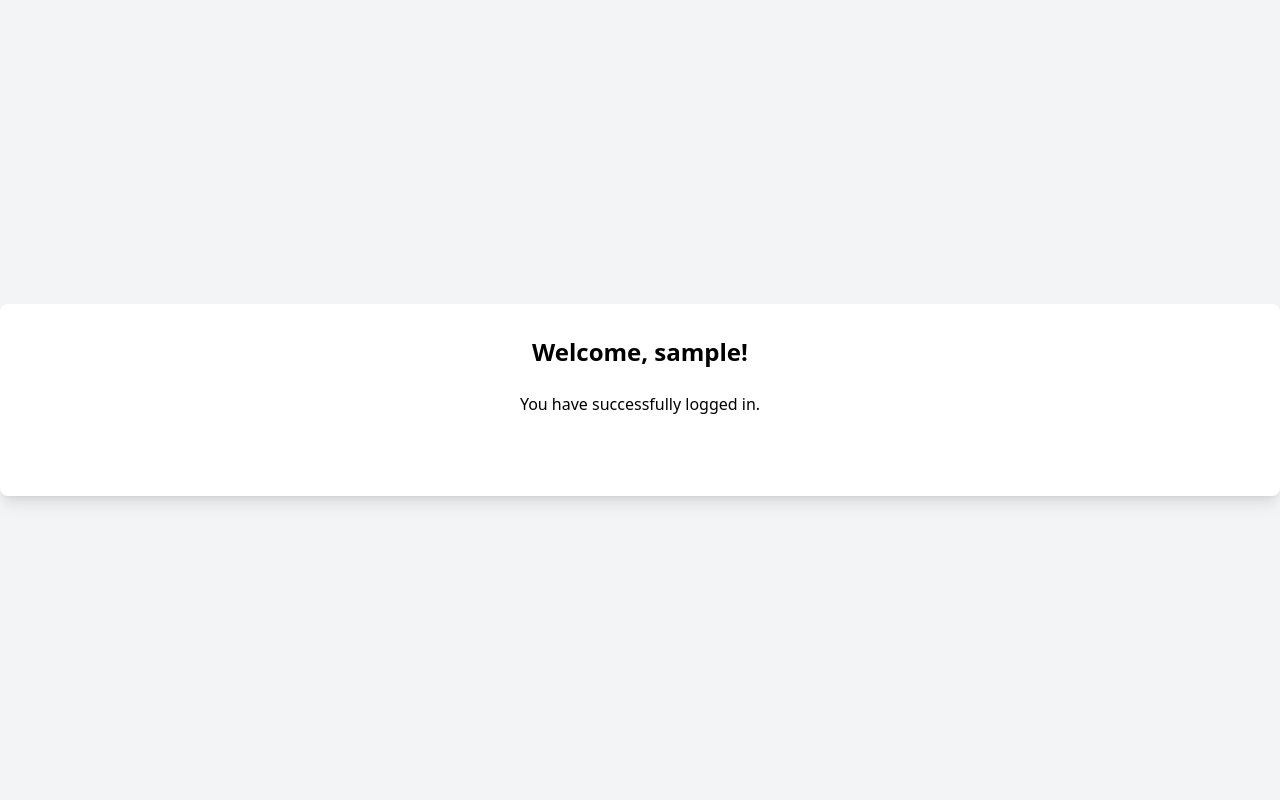
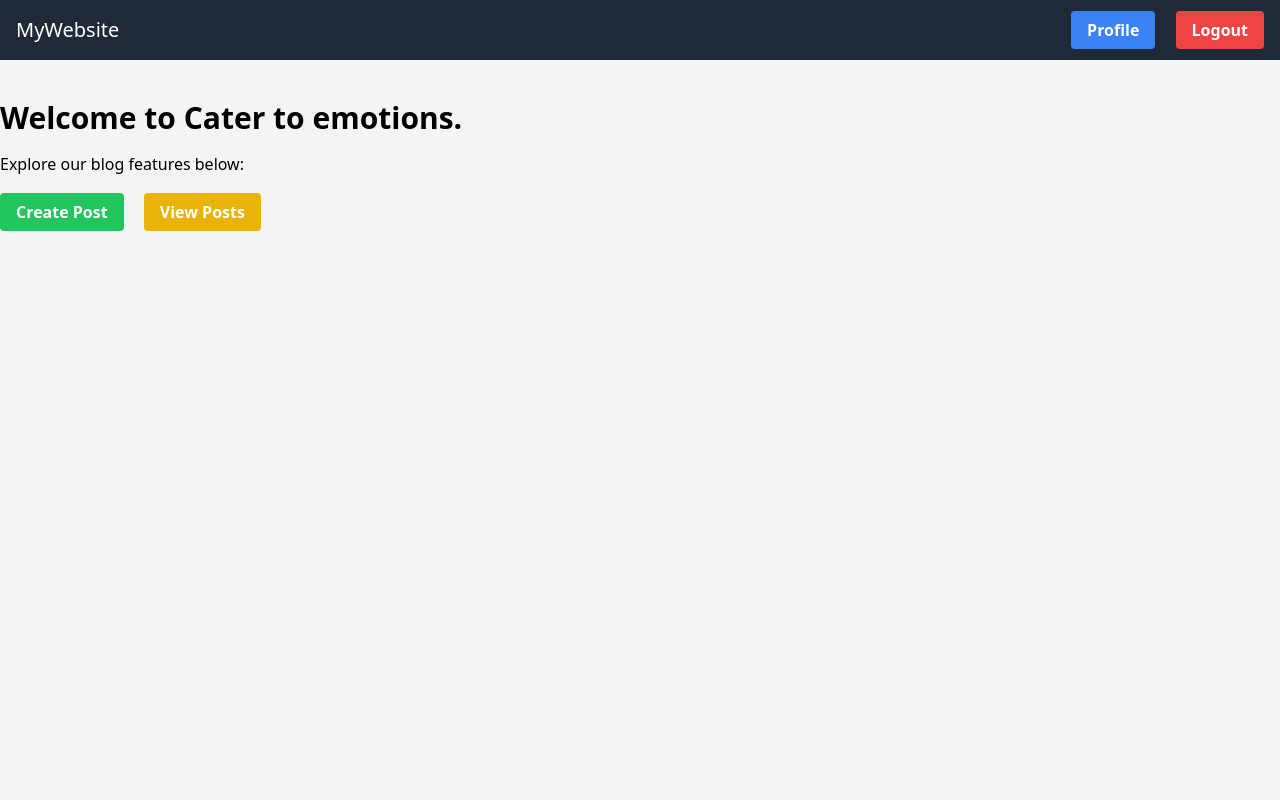
Before and after one commit to dilnadileep/Simple-Blog-application, a Django app: page /home/ in a window 1280 px wide. Run offline with Django 5.2, Linux system fonts and the light colour scheme; the visitor is signed in with stand-in values (Sample User, id 1); some libraries are stand-ins or nearby versions.

Commit message:
profile and blog done

```diff
--- a/simpleblog/app/models.py
+++ b/simpleblog/app/models.py
@@ -1,6 +1,10 @@
 from django.db import models
 from django.contrib.auth.models import AbstractBaseUser, BaseUserManager, PermissionsMixin
 from django.utils.translation import gettext_lazy as _
+from django.contrib.auth.models import User
+from ckeditor.fields import RichTextField
+from django.conf import settings
+
 
 # Custom user manager
 class CustomUserManager(BaseUserManager):
@@ -39,3 +43,16 @@ class CustomUser(AbstractBaseUser, PermissionsMixin):
 
     def __str__(self):
         return self.email
+
+
+
+
+class BlogPost(models.Model):
+    title = models.CharField(max_length=200)
+    content = models.TextField()
+    author = models.ForeignKey(settings.AUTH_USER_MODEL, on_delete=models.CASCADE)
+    created_at = models.DateTimeField(auto_now_add=True)
+    updated_at = models.DateTimeField(auto_now=True)
+
+    def __str__(self):
+        return self.title
--- a/simpleblog/app/templates/home.html
+++ b/simpleblog/app/templates/home.html
@@ -6,19 +6,26 @@
     <meta charset="UTF-8">
     <meta name="viewport" content="width=device-width, initial-scale=1.0">
     <title>Home</title>
-    <link href="{% static 'css/tailwind.css' %}" rel="stylesheet">
+    <script src="https://cdn.tailwindcss.com"></script>
 </head>
-<body class="bg-gray-100 flex items-center justify-center h-screen">
+<body class="bg-gray-100">
+    <nav class="bg-gray-800 p-4">
+        <div class="container mx-auto flex justify-between items-center">
+            <div class="text-white text-xl">MyWebsite</div>
+            <div>
+                <a href="{% url 'profile' %}" class="bg-blue-500 hover:bg-blue-700 text-white font-bold py-2 px-4 rounded">Profile</a>
+                <a href="{% url 'logout' %}" class="bg-red-500 hover:bg-red-700 text-white font-bold py-2 px-4 rounded ml-4">Logout</a>
+            </div>
+        </div>
+    </nav>
 
-    <div class="w-full max-w-lg bg-white p-8 rounded-lg shadow-lg text-center">
-        <h2 class="text-2xl font-bold mb-6">Welcome, {{ user.username }}!</h2>
-
-        <p class="mb-6">You have successfully logged in.</p>
-
-        <a href="{% url 'logout' %}" class="bg-red-500 hover:bg-red-700 text-white font-bold py-2 px-4 rounded focus:outline-none focus:shadow-outline">
-            Logout
-        </a>
+    <div class="container mx-auto mt-10">
+        <h1 class="text-3xl font-bold">Welcome to Cater to emotions.</h1>
+        <p class="mt-4">Explore our blog features below:</p>
+        <div class="mt-6">
+            <a href="{% url 'create_post' %}" class="bg-green-500 hover:bg-green-700 text-white font-bold py-2 px-4 rounded">Create Post</a>
+            <a href="{% url 'view_posts' %}" class="bg-yellow-500 hover:bg-yellow-700 text-white font-bold py-2 px-4 rounded ml-4">View Posts</a>
+        </div>
     </div>
-
 </body>
 </html>
--- a/simpleblog/app/urls.py
+++ b/simpleblog/app/urls.py
@@ -4,14 +4,26 @@ from django.contrib.auth import views as auth_views
 from . import views
 from django.conf import settings
 from django.contrib.auth.views import LogoutView
+from .views import BlogPostListCreate, BlogPostRetrieveUpdateDestroy
 
 
 urlpatterns = [
 #    path('', views.index, name="index"),
    path('',views.signup, name='signup'),
-   path('login/', views.login_view, name='login'),
+   path('login/', views.login, name='login'),
    path('home/', views.home, name='home'),
-   path('logout/', LogoutView.as_view(next_page='login'), name='logout'),  # Logout view with redirect to login
+   path('logout/', views.logout_view, name='logout'),
+   path('profile/', views.profile, name='profile'),
+   path('create-post/', views.create_post, name='create_post'),
+   path('view-posts/', views.view_posts, name='view_posts'),
+   path('post/<int:post_id>/', views.view_single_post, name='view_single_post'),
+   path('post/update/<int:post_id>/', views.update_post, name='update_post'),
+   path('post/delete/<int:post_id>/', views.delete_post, name='delete_post'),
+   path('api/posts/', BlogPostListCreate.as_view(), name='post-list-create'),
+   path('api/posts/<int:pk>/', BlogPostRetrieveUpdateDestroy.as_view(), name='post-detail'),
+
+
+
 
 
 
--- a/simpleblog/app/views.py
+++ b/simpleblog/app/views.py
@@ -3,8 +3,13 @@ from django.contrib.auth import authenticate, login
 from django.contrib.auth import get_user_model
 from django.contrib import messages
 from django.contrib.auth.decorators import login_required
+from django.contrib.auth import authenticate, login as auth_login
+from .models import CustomUser  # Assuming you're using CustomUser model
+from django.contrib.auth import logout
+from django.contrib.auth.models import User
+from .models import BlogPost
 
-# Use this function to get the custom user model
+
 User = get_user_model()
 
 def signup(request):
@@ -32,7 +37,7 @@ def signup(request):
     return render(request, 'signup.html')
 
 
-def login_view(request):
+def login(request):
     if request.method == 'POST':
         username = request.POST.get('username')
         password = request.POST.get('password')
@@ -40,7 +45,7 @@ def login_view(request):
         user = authenticate(request, username=username, password=password)
 
         if user is not None:
-            login(request, user)
+            auth_login(request, user)  # Use renamed login function
             return redirect('home')  # Redirect to the home page after login
         else:
             messages.error(request, 'Invalid username or password')
@@ -51,3 +56,100 @@ def login_view(request):
 @login_required
 def home(request):
     return render(request, 'home.html')
+
+def logout_view(request):
+    logout(request)
+    return redirect('login')
+
+@login_required
+def profile(request):
+    if request.method == 'POST':
+        username = request.POST.get('username')
+        email = request.POST.get('email')
+
+        user = request.user
+        user.username = username
+        user.email = email
+        user.save()
+
+        messages.success(request, 'Your profile has been updated successfully!')
+        return redirect('profile')
+
+    return render(request, 'profile.html')
+
+
+
+
+
+@login_required
+def create_post(request):
+    if request.method == 'POST':
+        title = request.POST.get('title')
+        content = request.POST.get('content')
+
+        # Validate fields
+        if not title or not content:
+            error_message = "All fields are required."
+            return render(request, 'create_post.html', {'error_message': error_message})
+
+        # Create the blog post
+        blog_post = BlogPost(title=title, content=content, author=request.user)
+        blog_post.save()
+        return redirect('home')  # Redirect after creating the post
+    return render(request, 'create_post.html')
+
+
+
+# views.py
+from django.shortcuts import render, redirect, get_object_or_404
+from .models import BlogPost
+from django.core.paginator import Paginator
+
+# View all posts with pagination
+@login_required
+def view_posts(request):
+    posts = BlogPost.objects.all().order_by('-created_at')
+    paginator = Paginator(posts, 5)  # Show 5 posts per page
+    page_number = request.GET.get('page')
+    page_obj = paginator.get_page(page_number)
+    return render(request, 'view_posts.html', {'page_obj': page_obj})
+
+# View a single post
+@login_required
+def view_single_post(request, post_id):
+    post = get_object_or_404(BlogPost, id=post_id)
+    return render(request, 'view_single_post.html', {'post': post})
+
+# Update a post
+@login_required
+def update_post(request, post_id):
+    post = get_object_or_404(BlogPost, id=post_id)
+    if request.method == 'POST':
+        post.title = request.POST['title']
+        post.content = request.POST['content']
+        post.save()
+        return redirect('view_posts')
+    return render(request, 'update_post.html', {'post': post})
+
+# Delete a post
+@login_required
+def delete_post(request, post_id):
+    post = get_object_or_404(BlogPost, id=post_id)
+    if request.method == 'POST':
+        post.delete()
+        return redirect('view_posts')
+    return render(request, 'delete_post.html', {'post': post})
+
+
+# app/views.py
+from rest_framework import generics
+from .models import BlogPost
+from .serializers import BlogPostSerializer
+
+class BlogPostListCreate(generics.ListCreateAPIView):
+    queryset = BlogPost.objects.all()
+    serializer_class = BlogPostSerializer
+
+class BlogPostRetrieveUpdateDestroy(generics.RetrieveUpdateDestroyAPIView):
+    queryset = BlogPost.objects.all()
+    serializer_class = BlogPostSerializer
--- a/simpleblog/project/settings.py
+++ b/simpleblog/project/settings.py
@@ -39,6 +39,8 @@ INSTALLED_APPS = [
     'django.contrib.staticfiles',
     'app',
     'tailwind',
+    'ckeditor',
+    'rest_framework',
 
 ]
 
```
Also changed, not shown: simpleblog/app/serializers.py (added, +7 -0 lines), simpleblog/app/templates/create_post.html (added, +44 -0 lines), simpleblog/app/templates/delete_post.html (added, +34 -0 lines), simpleblog/app/templates/profile.html (added, +48 -0 lines), simpleblog/app/templates/update_post.html (added, +40 -0 lines), simpleblog/app/templates/view_posts.html (added, +48 -0 lines), simpleblog/app/templates/view_single_post.html (added, +36 -0 lines), simpleblog/app/test_views.py (added, +50 -0 lines), simpleblog/app/migrations/0002_blogpost.py (added), simpleblog/app/migrations/0003_blogpost_updated_at_alter_blogpost_content.py (added).
